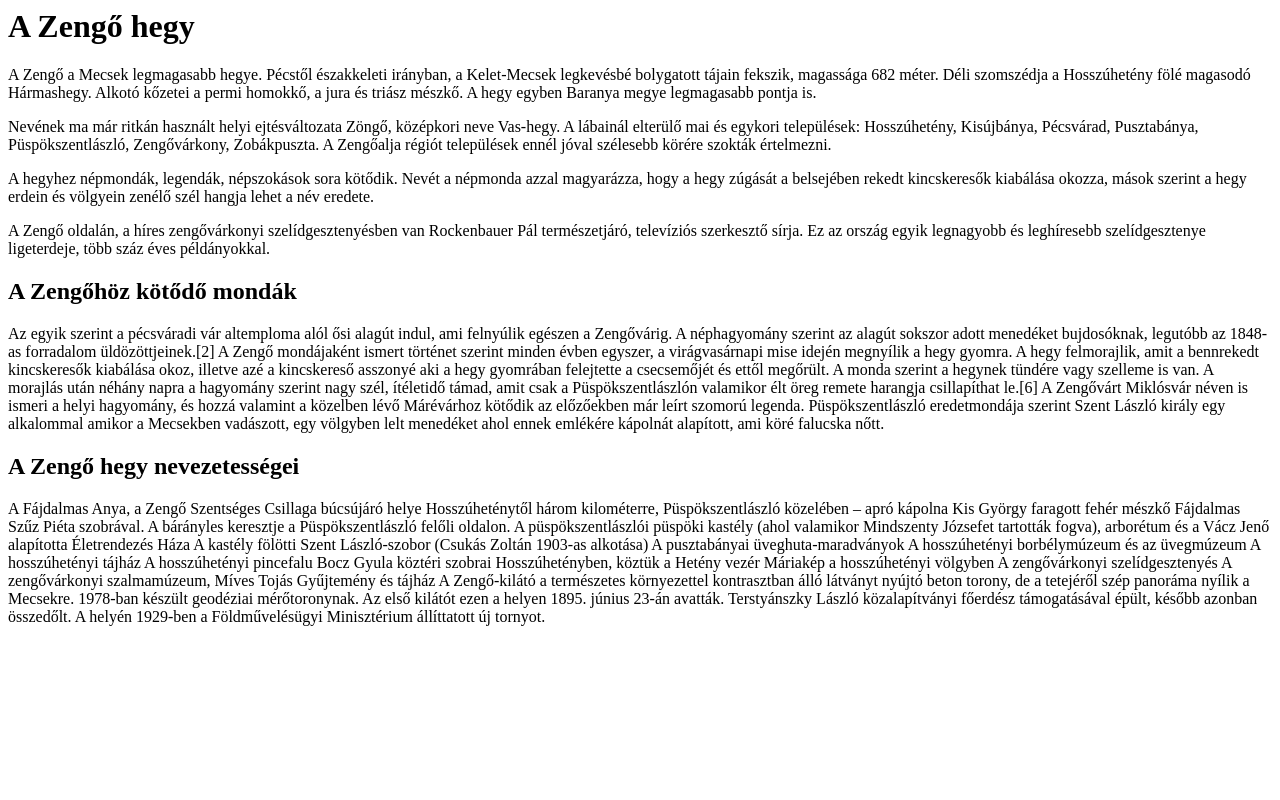
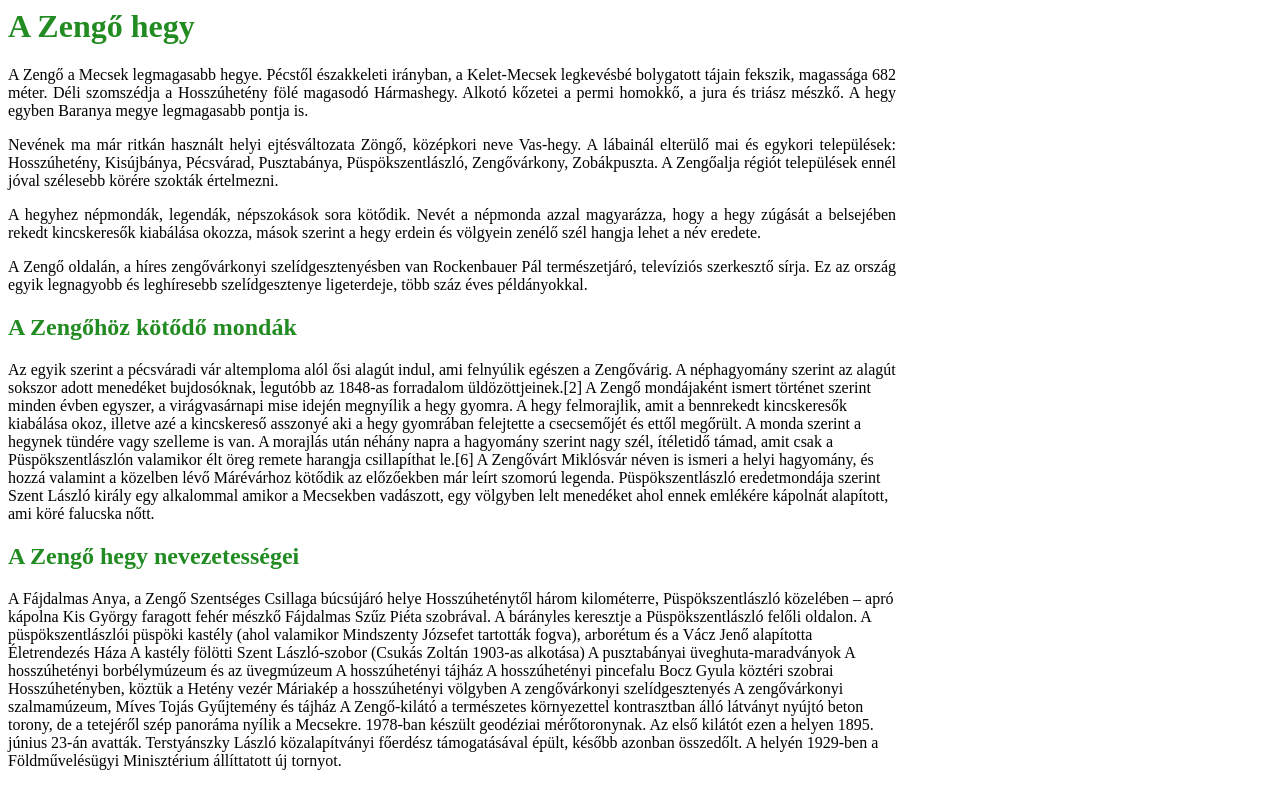
Before and after one commit to bzsolt91/Szoftverfejleszto_gyakorlas, a PHP site: page / in a window 1280 px wide. Run offline with PHP 8.4, Linux system fonts and the light colour scheme.

Commit message:
Update style.css

```diff
--- a/gyakorlas_feladatok/weboldal/style.css
+++ b/gyakorlas_feladatok/weboldal/style.css
@@ -1,5 +1,5 @@
 #content{
-
+	width: 888px;
 }
 #imageright{
 
@@ -8,5 +8,13 @@
 
 }
 .kepszoveg{
+	font-style: bold italic;
+   text-align: center;
+}
+h1,h2{
+    color: forestgreen;
+}
+p{
 
+    text-align: justify;
 }
```
